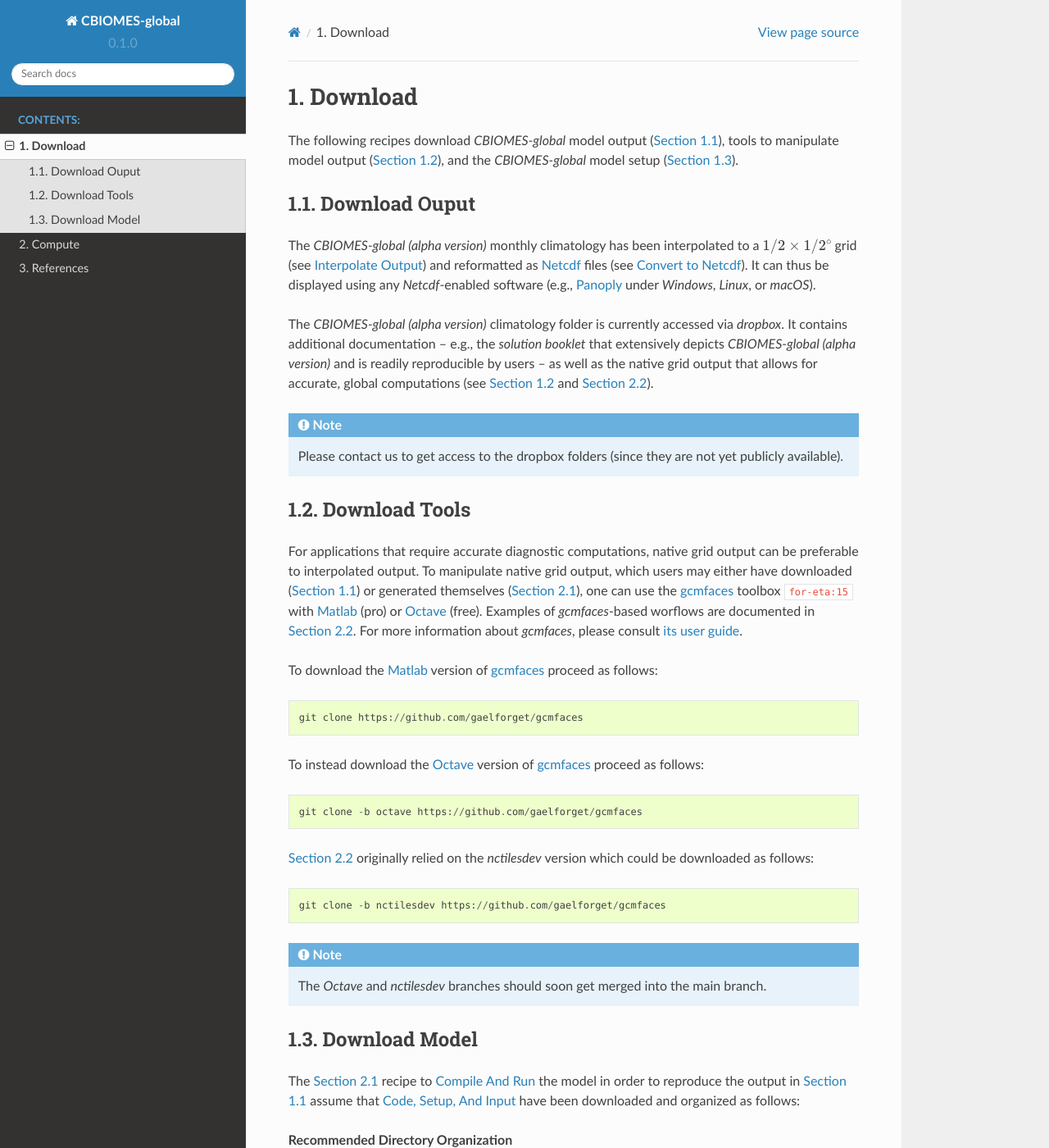
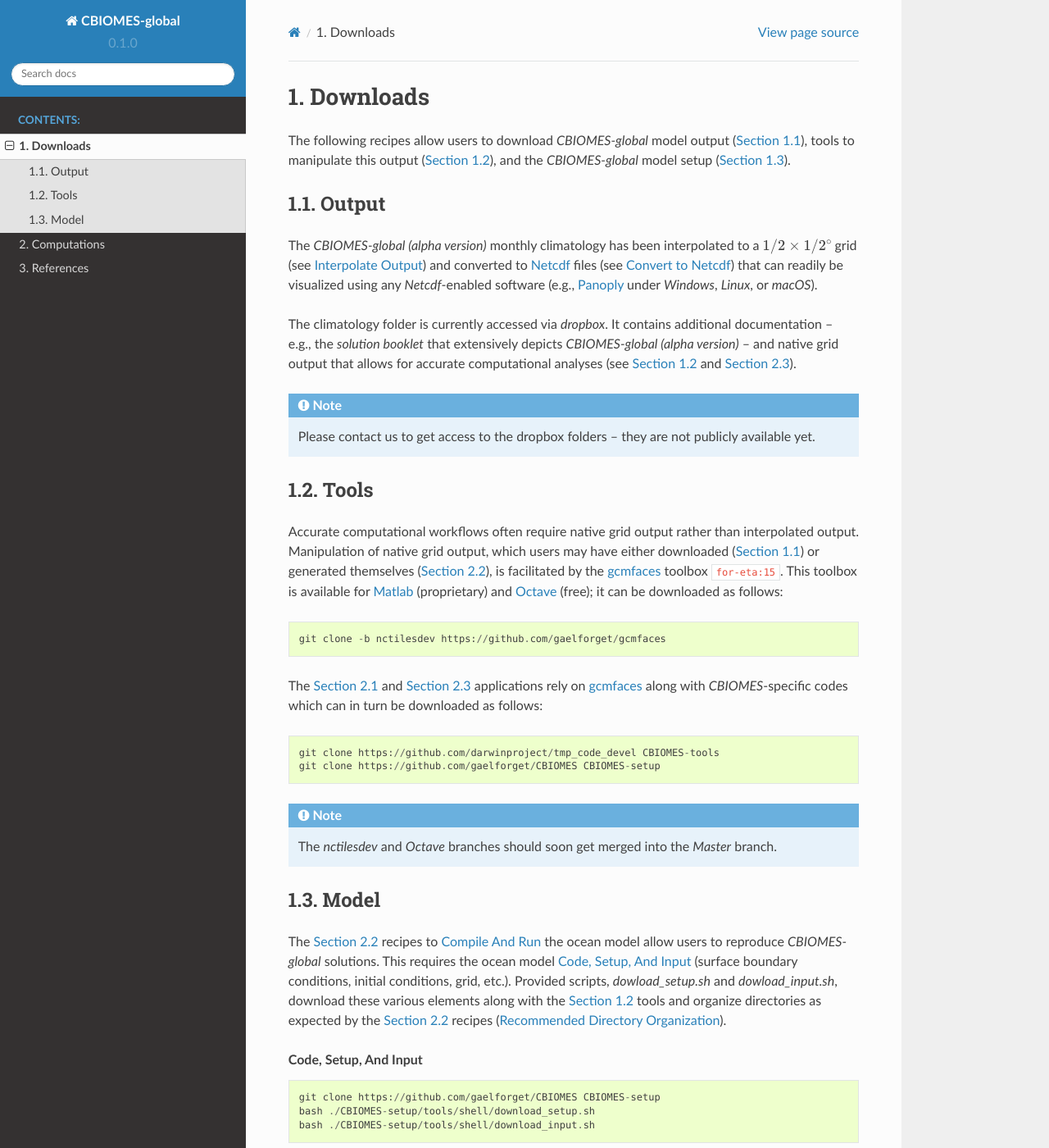
Before and after one commit to CBIOMES/global-ocean-model, a Sphinx documentation site: the page built from docs/downloads.rst, in a window 1280 px wide and 1400 px high. Shown: the whole window at 82% size. Built offline with Sphinx 7.4.7 and the Read the Docs theme 2.0.0, drawn with Linux system fonts in a browser that asks for light colours; cross-references to code outside the pages are shown as plain code; some of the changed text lies outside the part shown.

Commit message:
another major docs revision, especially section 1 - move section 1 codes to shell scripts (in `tools/shell/`) - add detail to Recommended Directory Organization - abbreviate + revisit section names - streamline + polish text

```diff
--- a/docs/cbiomes_dirtree.rst
+++ b/docs/cbiomes_dirtree.rst
@@ -10,7 +10,10 @@
        CBIOMES/
          code/                 (compile-time settings)
          input/                (run-time settings)
+         tools/                (shell and other scripts)
          inputs_drwn3/         (binary model input)
+         forcing_baseline2/    (binary model input)
+         inputs_baseline2/     (binary model input)
          + other subdirectories
      tools/
        genmake2        (makefile generation script)
--- a/docs/cbiomes_output.rst
+++ b/docs/cbiomes_output.rst
@@ -1,19 +1,18 @@
 
 The `CBIOMES-global (alpha version)` monthly climatology has been interpolated
-to a :math:`1/2\times1/2^\circ` grid (see :ref:`interpolate`) and reformatted as
-`Netcdf <https://www.unidata.ucar.edu/software/netcdf/>`__ files (see :ref:`reformat`).
-It can thus be displayed using any `Netcdf`-enabled
+to a :math:`1/2\times1/2^\circ` grid (see :ref:`interpolate`) and converted to
+`Netcdf <https://www.unidata.ucar.edu/software/netcdf/>`__ files (see
+:ref:`reformat`) that can readily be visualized using any `Netcdf`-enabled
 software (e.g., `Panoply <http://www.giss.nasa.gov/tools/panoply/>`__
 under `Windows`, `Linux`, or `macOS`).
 
-The `CBIOMES-global (alpha version)` climatology folder is currently accessed
+The climatology folder is currently accessed
 via `dropbox`. It contains additional documentation -- e.g., the
 `solution booklet` that extensively depicts `CBIOMES-global (alpha version)`
-and is readily reproducible by users -- as well
-as the native grid output that allows for accurate, global
-computations (see :numref:`download-tools` and :numref:`postprocess`).
+-- and native grid output that allows for accurate computational
+analyses (see :numref:`download-tools` and :numref:`postprocess`).
 
 .. note::
 
    Please contact us to get access to the
-   dropbox folders (since they are not yet publicly available).
+   dropbox folders -- they are not publicly available yet.
--- a/docs/cbiomes_setup.rst
+++ b/docs/cbiomes_setup.rst
@@ -1,35 +1,6 @@
-
-Re-running the ocean model solution from :numref:`download-solution` based on
-the :numref:`rerun-alpha-version` recipe requires the ocean model setup (1G),
-surface boundary conditions (96G), initial conditions, grid, etc. (610M),
-and observational data to evaluate the model solution accuracy (25G).
-
-
-The ocean model code and its global setup can be downloaded as follows:
 
 ::
 
-    git clone --branch cube92 git://gud.mit.edu/gud-dev
-    git clone https://github.com/gaelforget/CBIOMES
-    mv gud-dev MITgcm
-    mkdir MITgcm/mysetups
-    mv CBIOMES MITgcm/mysetups/.
-    mkdir MITgcm/mysetups/CBIOMES/build
-
-For the physics, model input can be downloaded as follows:
-
-::
-
-    cd MITgcm/mysetups/CBIOMES
-    wget --recursive ftp://mit.ecco-group.org/ecco_for_las/version_4/release2/input_forcing/
-    wget --recursive ftp://mit.ecco-group.org/ecco_for_las/version_4/release2/input_init/
-    wget --recursive ftp://mit.ecco-group.org/ecco_for_las/version_4/release2/input_ecco/
-    mv mit.ecco-group.org/ecco_for_las/version_4/release2/input_forcing forcing_baseline2
-    mv mit.ecco-group.org/ecco_for_las/version_4/release2/input_ecco inputs_baseline2
-    mv mit.ecco-group.org/ecco_for_las/version_4/release2/input_init inputs_baseline2/.
-
-.. note::
-
-   Additional model input is needed for the biochemistry and ecology. Please
-   contact us to get access to the corresponding dropbox folders (since
-   they are not yet publicly available).
+    git clone https://github.com/gaelforget/CBIOMES CBIOMES-setup
+    bash ./CBIOMES-setup/tools/shell/download_setup.sh
+    bash ./CBIOMES-setup/tools/shell/download_input.sh
--- a/docs/downloads.rst
+++ b/docs/downloads.rst
@@ -1,73 +1,71 @@
 
 .. _downloads:
 
-Download
-********
+Downloads
+*********
 
-The following recipes download `CBIOMES-global` model output
-(:numref:`download-solution`), tools to manipulate model output
+The following recipes allow users to download `CBIOMES-global` model output
+(:numref:`download-solution`), tools to manipulate this output
 (:numref:`download-tools`), and the `CBIOMES-global` model setup
 (:numref:`download-setup`).
 
 .. _download-solution:
 
-Download Ouput
---------------
+Output
+------
 
 .. include:: cbiomes_output.rst
 
 .. _download-tools:
 
-Download Tools
---------------
+Tools
+-----
 
-For applications that require accurate diagnostic computations, native grid
-output can be preferable to interpolated output. To manipulate native grid
-output, which users may either have downloaded (:numref:`download-solution`)
-or generated themselves (:numref:`rerun-alpha-version`), one can use the
-`gcmfaces <http://gcmfaces.readthedocs.io/en/latest/>`__ toolbox :cite:`for-eta:15`
-with `Matlab <https://www.mathworks.com/products/matlab.html>`__ (pro) or
-`Octave <https://www.gnu.org/software/octave/>`__ (free).
-Examples of `gcmfaces`-based worflows are documented in :numref:`postprocess`.
-For more information about `gcmfaces`, please consult
-`its user guide <http://gcmfaces.readthedocs.io/en/latest/>`__.
-
-To download the `Matlab <https://www.mathworks.com/products/matlab.html>`__
-version of `gcmfaces <http://gcmfaces.readthedocs.io/en/latest/>`__ proceed
-as follows:
-
-::
-
-    git clone https://github.com/gaelforget/gcmfaces
-
-To instead download the `Octave <https://www.gnu.org/software/octave/>`__ version
-of `gcmfaces <http://gcmfaces.readthedocs.io/en/latest/>`__ proceed as follows:
-
-::
-
-    git clone -b octave https://github.com/gaelforget/gcmfaces
-
-:numref:`postprocess` originally relied on the `nctilesdev` version
-which could be downloaded as follows:
+Accurate computational workflows often require native grid output rather
+than interpolated output. Manipulation of native grid output,
+which users may have either downloaded (:numref:`download-solution`) or
+generated themselves (:numref:`rerun-alpha-version`), is facilitated by the
+`gcmfaces <http://gcmfaces.readthedocs.io/en/latest/>`__ toolbox :cite:`for-eta:15`.
+This toolbox is available for `Matlab <https://www.mathworks.com/products/matlab.html>`__
+(proprietary) and `Octave <https://www.gnu.org/software/octave/>`__
+(free); it can be downloaded as follows:
 
 ::
 
     git clone -b nctilesdev https://github.com/gaelforget/gcmfaces
 
+The :numref:`visualize-alpha-version` and :numref:`postprocess` applications
+rely on `gcmfaces <http://gcmfaces.readthedocs.io/en/latest/>`__ along with
+`CBIOMES`-specific codes which can in turn be downloaded as follows:
+
+::
+
+    git clone https://github.com/darwinproject/tmp_code_devel CBIOMES-tools
+    git clone https://github.com/gaelforget/CBIOMES CBIOMES-setup
+
 .. note::
 
-   The `Octave` and `nctilesdev` branches should soon get merged into the
-   main branch.
-
+   The `nctilesdev` and `Octave` branches should soon get merged into the
+   `Master` branch.
 
 .. _download-setup:
 
-Download Model
---------------
+Model
+-----
 
-The :numref:`rerun-alpha-version` recipe to :ref:`compilerun` the model
-in order to reproduce the output in :numref:`download-solution` assume that
-:ref:`modelinput` have been downloaded and organized as follows:
+The :numref:`rerun-alpha-version` recipes to :ref:`compilerun` the ocean model
+allow users to reproduce `CBIOMES-global` solutions. This requires the
+ocean model :ref:`modelinput` (surface boundary conditions, initial
+conditions, grid, etc.). Provided scripts, `dowload_setup.sh` and
+`dowload_input.sh`, download these various elements along
+with the :numref:`download-tools` tools and organize directories as
+expected by the :numref:`rerun-alpha-version` recipes (:ref:`mitgcmdirs`).
+
+.. _modelinput:
+
+.. rubric:: Code, Setup, And Input
+
+.. include:: cbiomes_setup.rst
 
 .. _mitgcmdirs:
 
@@ -75,8 +73,9 @@ in order to reproduce the output in :numref:`download-solution` assume that
 
 .. include:: cbiomes_dirtree.rst
 
-.. _modelinput:
+.. note::
 
-.. rubric:: Code, Setup, And Input
-
-.. include:: cbiomes_setup.rst
+   `inputs_drwn3/` is not currently installed by `dowload_input.sh` even though
+   it is needed for the biochemistry and ecology. Please contact us to get
+   access to the corresponding dropbox folder and place its content as
+   shown in :ref:`mitgcmdirs`.
--- a/docs/index.rst
+++ b/docs/index.rst
@@ -3,7 +3,7 @@ Welcome to the CBIOMES-global documentation!
 ============================================
 
 Here, you will learn about simple methods that are available to download,
-analyze, or compute `CBIOMES-global` solutions. The prototype solution,
+visualize, and compute `CBIOMES-global` solutions. The prototype solution,
 `CBIOMES-global (alpha version)`, is a global ocean state estimate
 that covers the period from 1992 to 2011. It is based on :cite:`for-eta:15` for
 ocean physics and :cite:`dut-eta:15` for marine biogeochemistry and ecosystems.
```
Also changed, not shown: docs/runs.rst (+44 -38 lines), 4 other files.
